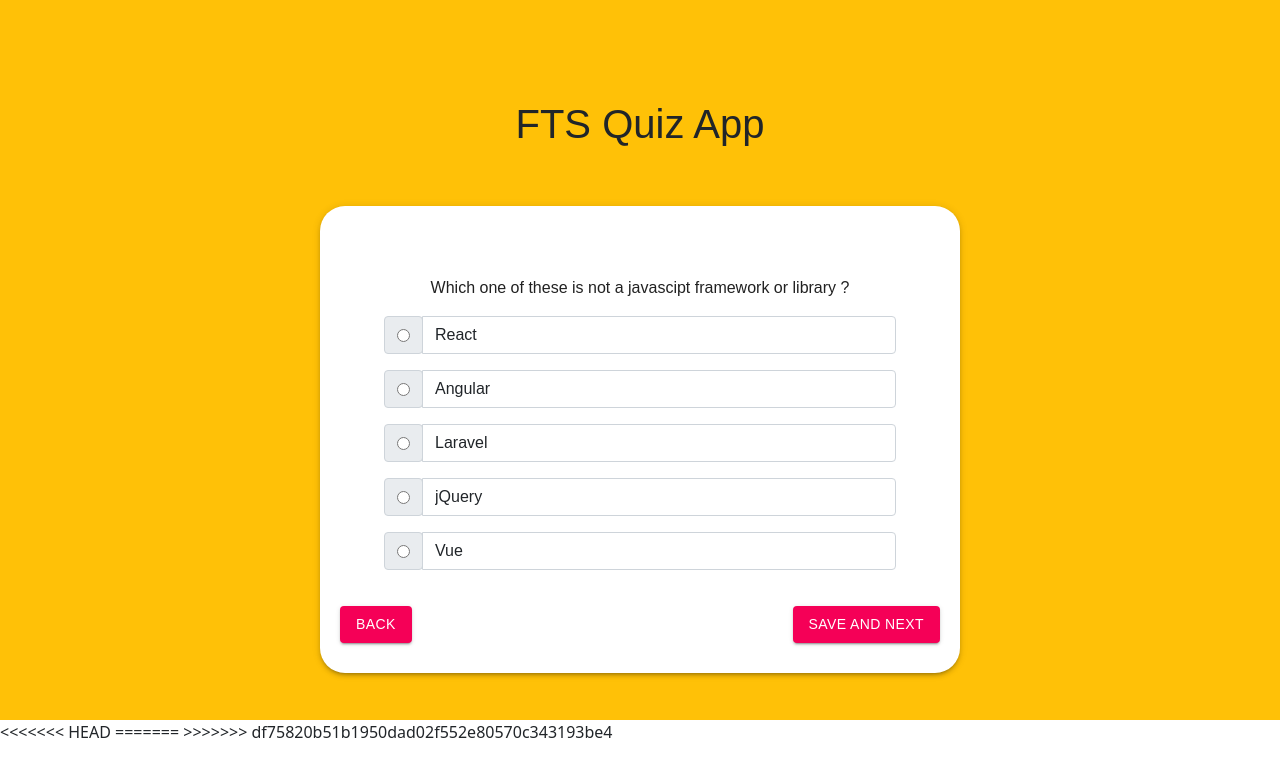
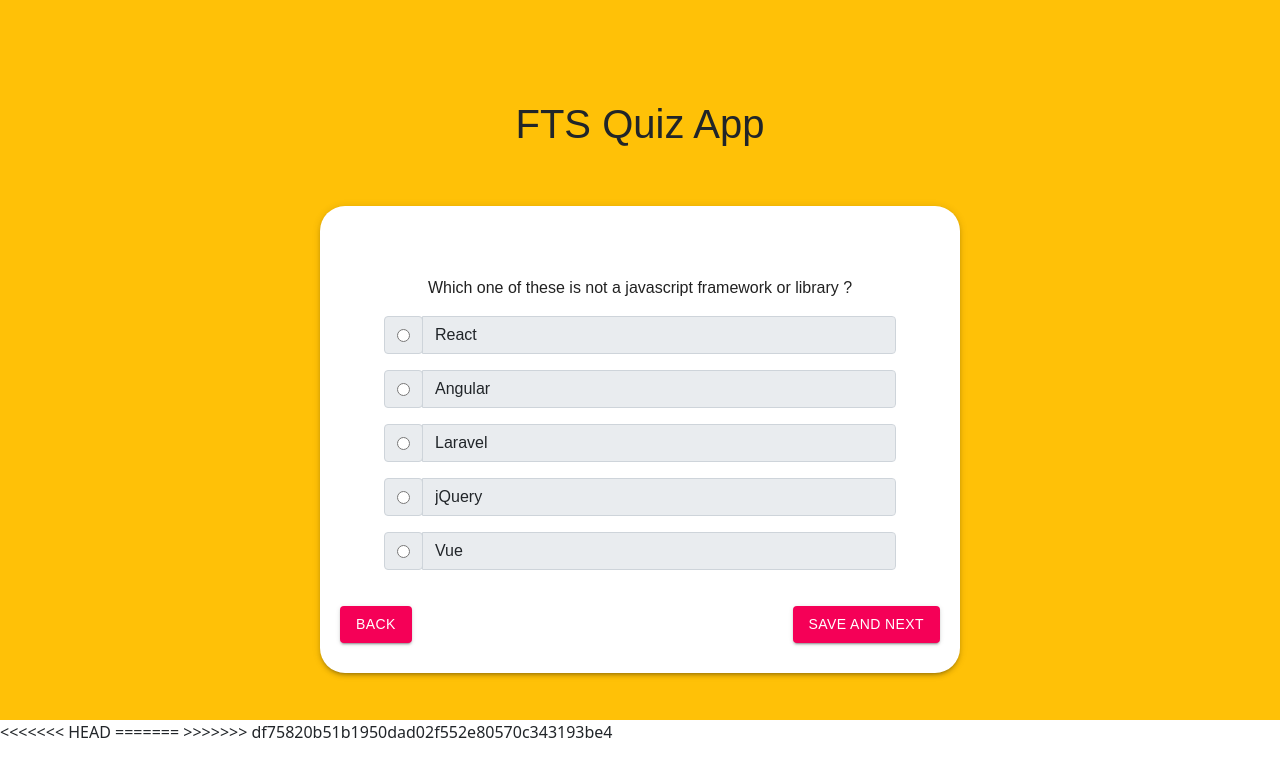
Before and after one commit to ftsitern/Quiz-App, a React (Create React App) app: page / in a window 1280 px wide. Both pictures are taken after a click on the button "START QUIZ". Shown: the top 776 px of the page. Built offline with nearby package versions, Linux system fonts and the light colour scheme.

Commit message:
added score card

```diff
--- a/src/Questions.js
+++ b/src/Questions.js
@@ -1,7 +1,7 @@
 const questions = [
   {
     id: 1,
-    question: 'Which one of these is not a javascipt framework or library ?',
+    question: 'Which one of these is not a javascript framework or library ?',
     options: ['React', 'Angular', 'Laravel', 'jQuery', 'Vue'],
     correct: 'Laravel',
   },
@@ -24,7 +24,7 @@ const questions = [
       'Object-Oriented',
       'Object-Based',
       'Assembly-language',
-      'High-leve',
+      'High-level',
     ],
     correct: 'Object-Based',
   },
--- a/src/components/Options.jsx
+++ b/src/components/Options.jsx
@@ -1,24 +1,34 @@
-import React from 'react'
+import React from "react";
 
-export default function Options({q, responses, index, qIndex}) {
-
+export default function Options({ q, responses, index, qIndex }) {
   const handleResponse = () => {
     responses.push(q);
     qIndex.push(index);
-        // console.log(responses);
-        localStorage.setItem("key", "responses");
-    }
+    console.log(responses);
+    localStorage.setItem("key", responses);
+  };
 
   return (
     <div>
-            <div class="input-group mb-3" style={{width: "80%", margin: "auto"}}>
+      <div class="input-group mb-3" style={{ width: "80%", margin: "auto" }}>
         <div class="input-group-prepend">
           <div class="input-group-text">
-                        <input id={index} type="radio" name="correctAnswer" onClick={handleResponse} />
+            <input
+              id={index}
+              type="radio"
+              name="correctAnswer"
+              onClick={handleResponse}
+            />
           </div>
         </div>
-                <input type="text" class="form-control" aria-label="Text input with checkbox" value={q} />
+        <input
+          type="text"
+          class="form-control"
+          aria-label="Text input with checkbox"
+          value={q}
+          readOnly
+        />
       </div>
     </div>
-    )
+  );
 }
--- a/src/components/Quiz.jsx
+++ b/src/components/Quiz.jsx
@@ -1,68 +1,77 @@
-import React, {useState} from 'react'
+import React, { useState } from "react";
 import { makeStyles } from "@material-ui/core/styles";
-import { Button } from '@material-ui/core';
-import { Paper } from '@material-ui/core';
+import { Button } from "@material-ui/core";
+import { Paper } from "@material-ui/core";
 import questions from "../Questions";
-import Options from "./Options"
-import Score from './score-show';
+import Options from "./Options";
+import Score from "./score-show";
 
 const useStyles = makeStyles((theme) => ({
   root: {
     width: "50%",
-        margin: 'auto',
-        position: 'relative',
+    margin: "auto",
+    position: "relative",
     top: 150,
-        padding: '80px 0px 0px 0px',
-        borderRadius: '25px'
+    padding: "80px 0px 0px 0px",
+    borderRadius: "25px",
   },
   button: {
-        margin: 20
-    }
+    margin: 20,
+  },
 }));
 
 export default function Quiz() {
+  // TODO: temp change revert it
   const [Qnumber, setQnumber] = useState(0);
   const [responses, setresponses] = useState([]);
   const [qIndex, setqIndex] = useState([]);
   const [showScore, setShowScore] = useState(false);
-    const [submit, setSubmit] = useState("save and next")
+  const [submit, setSubmit] = useState("save and next");
   const nextQues = () => {
     const next = Qnumber + 1;
-        if (next === questions.length - 1){
-            setSubmit("Submit")
-
+    if (next === questions.length - 1) {
+      setSubmit("Submit");
     }
-        if (next < questions.length )
-        {
+    if (next < questions.length) {
       setQnumber(next);
+      console.log(qIndex);
       document.getElementById(`${qIndex[Qnumber]}`).checked = false;
       // localStorage.getItem("key")}
+    } else {
+      setShowScore(true);
     }
-        else {
-                setShowScore(true);
-
-        }
-    }
+  };
 
   const prevQues = () => {
     setQnumber((preQnumber) => preQnumber - 1);
     // document.getElementById(`${qIndex[Qnumber]}`).checked = true;
-    }
+  };
 
   const classes = useStyles();
   return (
-        <> {showScore ? <Score/>
-            : <div style={{backgroundColor: "#FFC107", height: 720}}>
+    <>
+      {" "}
+      {showScore ? (
+        <Score responses={qIndex} />
+      ) : (
+        <div style={{ backgroundColor: "#FFC107", height: 720 }}>
           <h1 className="heading">FTS Quiz App</h1>
           <Paper elevation={3} className={classes.root}>
-                <div style={{textAlign: "center", position: "relative", bottom: 10}}>
+            <div
+              style={{ textAlign: "center", position: "relative", bottom: 10 }}
+            >
               <p>{questions[Qnumber].question}</p>
 
               {questions[Qnumber].options.map((q, index) => (
-                        <Options q={q} responses={responses} index={index} qIndex={qIndex}/>
+                <Options
+                  q={q}
+                  responses={responses}
+                  index={index}
+                  qIndex={qIndex}
+                />
               ))}
 
-                    <div style={{display: "flex", justifyContent: "space-between"}}>
+              <div style={{ display: "flex", justifyContent: "space-between" }}>
                 <Button
                   variant="contained"
                   color="secondary"
@@ -79,11 +88,11 @@ export default function Quiz() {
                 >
                   {submit}
                 </Button>
-
               </div>
             </div>
           </Paper>
-            </div>}
+        </div>
+      )}
     </>
-    )
+  );
 }
--- a/src/components/Start.jsx
+++ b/src/components/Start.jsx
@@ -1,19 +1,13 @@
-import React, {useState} from 'react'
+import React, { useState } from "react";
 import Welcome from "./Welcome";
-import Quiz from "./Quiz"
+import Quiz from "./Quiz";
 
 export default function Start() {
+  const [quizState, setquizState] = useState(false);
 
-    const [quizState, setquizState] = useState(false);
+  const startquiz = () => {
+    setquizState(true);
+  };
 
-
-    const startquiz = () => {
-        setquizState(true);
-    }
-
-    return (
-        <>
-        {!quizState ? <Welcome startquiz = {startquiz} /> :<Quiz/>}
-        </>
-    )
+  return <>{!quizState ? <Welcome startquiz={startquiz} /> : <Quiz />}</>;
 }
--- a/src/components/Welcome.jsx
+++ b/src/components/Welcome.jsx
@@ -1,32 +1,31 @@
-import React from 'react'
+import React from "react";
 import { makeStyles } from "@material-ui/core/styles";
-import { Button } from '@material-ui/core';
-import { Paper } from '@material-ui/core';
+import { Button } from "@material-ui/core";
+import { Paper } from "@material-ui/core";
 
 const useStyles = makeStyles((theme) => ({
   root: {
     width: "50%",
-        margin: 'auto',
-        position: 'relative',
+    margin: "auto",
+    position: "relative",
     top: 150,
-        padding: '120px 0px 120px 0px',
-        borderRadius: '25px'
+    padding: "120px 0px 120px 0px",
+    borderRadius: "25px",
   },
   button: {
-        margin: 20
-    }
+    margin: 20,
+  },
 }));
 
-
-export default function Welcome({startquiz}) {
+export default function Welcome({ startquiz }) {
   const classes = useStyles();
 
   return (
     <>
-            <div style={{backgroundColor: "#FFC107", height: 720}}>
+      <div style={{ backgroundColor: "#FFC107", height: 720 }}>
         <h1 className="heading">FTS Quiz App</h1>
         <Paper elevation={3} className={classes.root}>
-                <div style={{textAlign: "center"}}>
+          <div style={{ textAlign: "center" }}>
             <Button
               variant="contained"
               color="secondary"
--- a/src/components/score-show.jsx
+++ b/src/components/score-show.jsx
@@ -1,31 +1,57 @@
-import React from 'react'
-import { makeStyles } from '@material-ui/core/styles'
-import { Paper } from '@material-ui/core'
+import React from "react";
+import { makeStyles } from "@material-ui/core/styles";
+import { Paper } from "@material-ui/core";
+import questions from "../Questions";
+
 const useStyles = makeStyles((theme) => ({
   root: {
-    width: '50%',
-    margin: 'auto',
-    position: 'relative',
+    width: "50%",
+    margin: "auto",
+    position: "relative",
     top: 150,
-    padding: '120px 0px 120px 0px',
-    borderRadius: '25px',
+    padding: "120px 0px 120px 0px",
+    borderRadius: "25px",
   },
   button: {
     margin: 20,
   },
-}))
-const Score = () => {
- const classes = useStyles();
- return (
-  <div style={{backgroundColor: "#FFC107", height: 720}}>
-   <Paper elevation={3} className={classes.root}>
-                <div style={{textAlign: "center"}}>
-                 Submitted Successfuly
-                </div>
-   </Paper>
+}));
+const getScore = (responses) => {
+  let totalScore = 0;
+  let scoreCard = responses.map((item) => {
+    let itemIndex = responses.indexOf(item);
+    let question = questions[itemIndex];
+    let optionSelected = question.options[item];
+    let ans = "incorrect";
+    if (optionSelected === question.correct) {
+      totalScore += 1;
+      ans = "correct";
+    }
+    return optionSelected + " - " + ans;
+  });
+  console.log({ totalScore: totalScore, scoreCard: scoreCard });
+  return { totalScore: totalScore, scoreCard: scoreCard };
+};
+const Score = ({ responses }) => {
+  const classes = useStyles();
+  return (
+    <div
+      style={{ backgroundColor: "#FFC107", height: 720, textAlign: "center" }}
+    >
+      <Paper elevation={3} className={classes.root}>
+        <div style={{}}>Submitted Successfuly</div>
+        <h4> Your Response</h4>
+        <ol>
+          {getScore(responses).scoreCard.map((item) => (
+            <li>{item}</li>
+          ))}
+        </ol>
+        <h4>Your Final Score:</h4>
+        <br />
+        <h5>{getScore(responses).totalScore}</h5>
+      </Paper>
+    </div>
+  );
+};
 
-  </div>
- )
-}
-
-export default Score
+export default Score;
--- a/src/index.js
+++ b/src/index.js
@@ -1,5 +1,5 @@
 import React from "react";
 import ReactDom from "react-dom";
-import App from "./components/App"
+import App from "./components/App";
 
 ReactDom.render(<App />, document.getElementById("root"));
```
Also changed, not shown: src/components/App.jsx (+7 -7 lines), 1 other file (tests, documents, lock files or other folders). Lines whose indentation alone changed are shown as unchanged.
